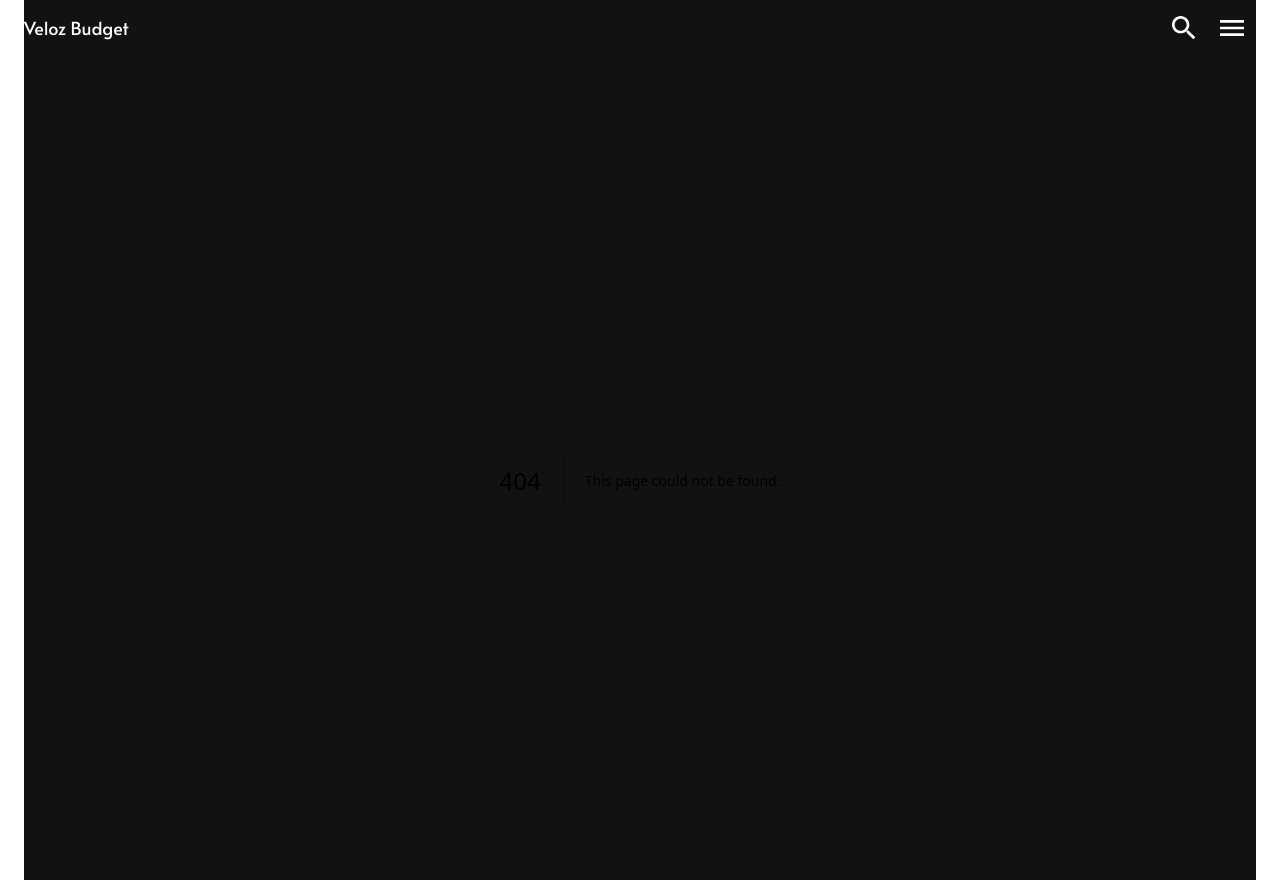
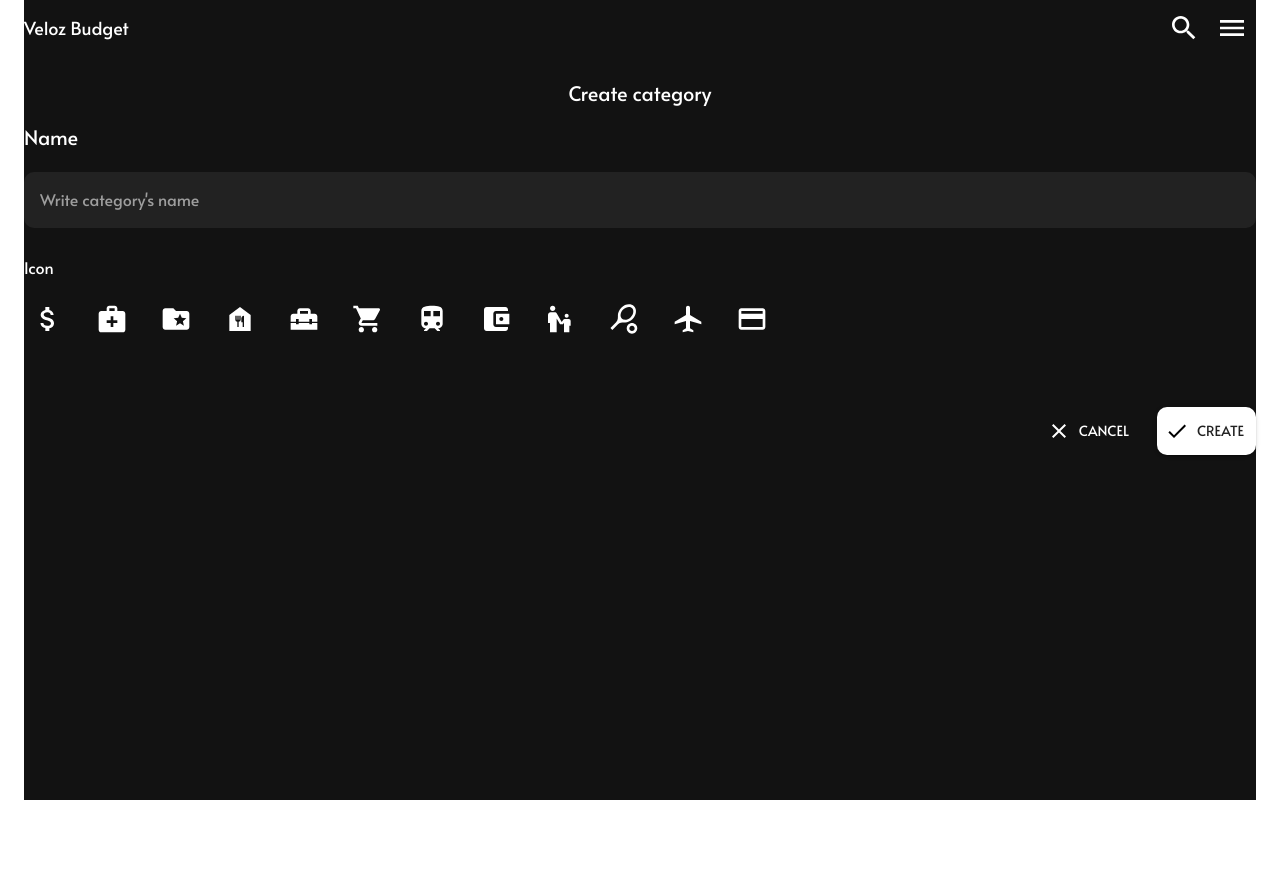
Before and after one commit to pharesdiego/fe-budget-app, a Next.js app: page /category/create in a window 1280 px wide. Before the commit this address had no page. After the commit the page ends 800 px from the top, so only its background shows below. Built offline with nearby package versions, Linux system fonts and the light colour scheme.

Commit message:
Add CreateCategory page

```diff
--- /dev/null
+++ b/src/app/category/create/CreateCategoryForm.tsx
@@ -0,0 +1,71 @@
+"use client"
+
+import OptionsInput from "@/components/OptionsInput";
+import TextInput from "@/components/TextInput";
+import { AccountBalanceWallet, Done, Close, AirplanemodeActive, AttachMoney, EscalatorWarning, FolderSpecial, FoodBank, HomeRepairService, LocalGroceryStore, MedicalServices, Payment, SportsTennis, Train } from "@mui/icons-material";
+import { Button, Unstable_Grid2 as Grid } from "@mui/material"
+import Link from "next/link";
+
+const categoryOptions = [
+  { hideLabel: true, label: "Dollar icon", value: "attach-money", icon: <AttachMoney /> },
+  { hideLabel: true, label: "Medical services icon", value: "medical-services", icon: <MedicalServices /> },
+  { hideLabel: true, label: "Folder special icon", value: "folder-special", icon: <FolderSpecial /> },
+  { hideLabel: true, label: "Food icon", value: "food-bank", icon: <FoodBank /> },
+  { hideLabel: true, label: "Home repair icon", value: "home-repair-service", icon: <HomeRepairService /> },
+  { hideLabel: true, label: "Grocery store icon", value: "local-grocery-store", icon: <LocalGroceryStore /> },
+  { hideLabel: true, label: "Train icon", value: "train", icon: <Train /> },
+  { hideLabel: true, label: "Wallet icon", value: "account-balance-wallet", icon: <AccountBalanceWallet /> },
+  { hideLabel: true, label: "Family icon", value: "escalator-warning", icon: <EscalatorWarning /> },
+  { hideLabel: true, label: "Sports icon", value: "sports-tenis", icon: <SportsTennis /> },
+  { hideLabel: true, label: "Travel icon", value: "airplane-mode-activate", icon: <AirplanemodeActive /> },
+  { hideLabel: true, label: "Payment icon", value: "payment", icon: <Payment /> },
+];
+
+
+const CreateCategoryForm = () => {
+  return (
+    <Grid container component="form" gap="1rem">
+      <Grid xs={12}>
+        <TextInput
+          name="name"
+          label="Name"
+          placeholder="Write category's name"
+        />
+      </Grid>
+      <Grid xs={12} marginBottom="3rem">
+        <OptionsInput
+          label="Icon"
+          radioGroupProps={{
+            onChange: (...e) => console.log(e),
+            sx: {
+              gap: "1rem",
+            }
+          }}
+          sx={{
+            height: "auto",
+          }}
+          options={categoryOptions}
+        />
+      </Grid>
+      <Grid display="flex" width="100%" justifyContent="end" gap="1rem">
+        <Button
+          variant="text"
+          startIcon={<Close color="secondary" />}
+          LinkComponent={Link}
+          href="/"
+        >
+          Cancel
+        </Button>
+        <Button
+          type="submit"
+          variant="contained"
+          startIcon={<Done />}
+        >
+          Create
+        </Button>
+      </Grid>
+    </Grid>
+  )
+}
+
+export default CreateCategoryForm;
--- /dev/null
+++ b/src/app/category/create/page.tsx
@@ -0,0 +1,13 @@
+import PageTitle from "@/components/PageTitle"
+import CreateCategoryForm from "./CreateCategoryForm"
+
+export default async () => {
+  return (
+    <main>
+      <PageTitle>
+        Create category
+      </PageTitle>
+      <CreateCategoryForm />
+    </main>
+  )
+}
--- a/src/components/OptionsInput.tsx
+++ b/src/components/OptionsInput.tsx
@@ -1,12 +1,16 @@
-import { FormControl, FormControlLabel, FormControlLabelProps, FormControlProps, FormLabel, Radio, RadioGroup, RadioGroupProps } from "@mui/material";
-import { useRef } from "react";
+import { FormControl, FormControlLabel, FormControlLabelProps, FormControlProps, FormLabel, Radio, RadioGroup, RadioGroupProps, formControlLabelClasses } from "@mui/material";
+import React, { useRef } from "react";
+import { visuallyHidden } from '@mui/utils';
 
-export interface OptionsInputOption extends Omit<FormControlLabelProps, "control" | "value"> {
+export interface OptionsInputOption extends Omit<FormControlLabelProps, "control" | "value" | "label"> {
   /**
    * A control element. For instance, it can be a `Radio`, a `Switch` or a `Checkbox`.
    */
+  label: string;
+  value: string;
   control?: React.ReactElement<any, any>;
-  value: string;
+  icon?: React.ReactNode;
+  hideLabel?: boolean;
 }
 
 interface OptionsInput extends Omit<FormControlProps, "onChange"> {
@@ -29,7 +33,22 @@ const OptionsInput = (props: OptionsInput) => {
             key={option.value}
             value={option.value}
             label={option.label}
-            control={<Radio />}
+            control={<Radio icon={option.icon} checkedIcon={option.icon} sx={theme => ({
+              width: "3rem",
+              height: "3rem",
+              ...(option.hideLabel && {
+                "&.Mui-checked": {
+                  background: theme.palette.grey["400"],
+                },
+              }),
+            })} />}
+            sx={{
+              ...(option.hideLabel && {
+                [`& .${formControlLabelClasses.label}`]: visuallyHidden,
+                marginRight: 0,
+                marginLeft: 0,
+              }),
+            }}
           />
         ))}
       </RadioGroup>
--- a/src/components/Topbar.tsx
+++ b/src/components/Topbar.tsx
@@ -33,7 +33,7 @@ const Topbar = (props: TopbarProps) => {
         <IconButton>
           <SearchIcon />
         </IconButton>
-        <IconButton>
+        <IconButton LinkComponent={Link} href="/menu">
           <MenuIcon />
         </IconButton>
       </Grid>
--- a/src/theme.tsx
+++ b/src/theme.tsx
@@ -9,6 +9,7 @@ export const colors = {
   grey: "#222222",
   lightGrey: "#515151",
   lighterGrey: "#9E9E9E",
+  commonBoxShadow: "0px 6px 9px 3px #020202",
 }
 
 const theme = createTheme({
```
Also changed, not shown: src/app/menu/MenuList.tsx (added, +48 -0 lines), src/app/menu/page.tsx (added, +9 -0 lines).
